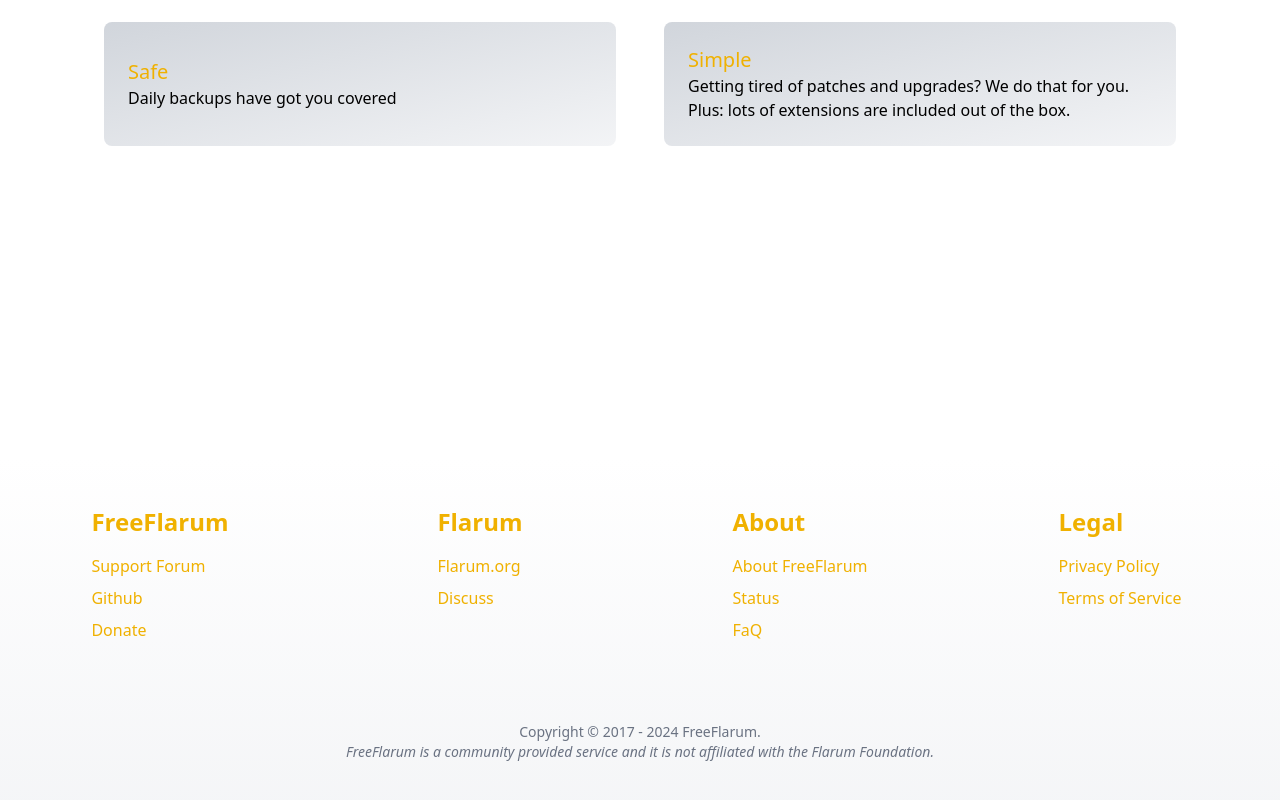
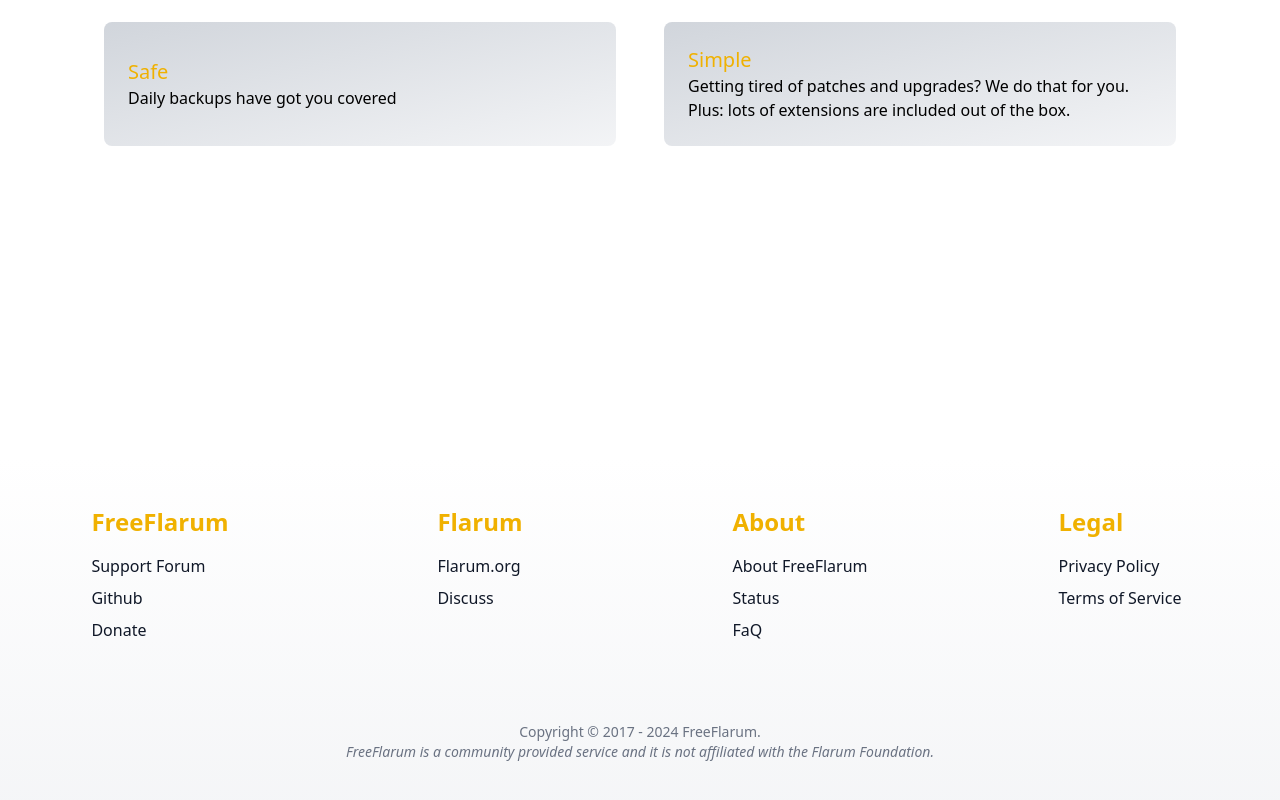
Before and after one commit to SKevo18/freeflarum-frontend, a Vue app: page / in a window 1280 px wide. Shown: the part 906-1706 px from the top of the page. Built offline with nearby package versions, Linux system fonts and the light colour scheme.

Commit message:
fix footer link farby

```diff
--- a/src/components/FooterComponent.vue
+++ b/src/components/FooterComponent.vue
@@ -1,12 +1,8 @@
 <script lang="ts">
 import { defineComponent } from 'vue'
-import LinkComponent from './ui/LinkComponent.vue'
 
 export default defineComponent({
   name: 'FooterComponent',
-  components: {
-    LinkComponent,
-  },
   data() {
     return {
       linkGroups: {
@@ -49,7 +45,7 @@
         <nav class="mt-4">
           <ul class="space-y-2">
             <li v-for="(href, title) in link">
-              <LinkComponent :href>{{ title }}</LinkComponent>
+              <a :href>{{ title }}</a>
             </li>
           </ul>
         </nav>
@@ -78,7 +74,7 @@
 <style scoped>
 @import 'tailwindcss';
 
-a {
+a[href] {
   @apply text-gray-900 dark:text-gray-100;
 }
 </style>
--- a/src/components/HeaderComponent.vue
+++ b/src/components/HeaderComponent.vue
@@ -2,14 +2,12 @@
 import { defineComponent } from 'vue'
 import { RouterLink } from 'vue-router'
 
-import LinkComponent from '@/components/ui/LinkComponent.vue'
 import { FontAwesomeIcon } from '@fortawesome/vue-fontawesome'
 
 export default defineComponent({
   name: 'HeaderComponent',
   components: {
     FontAwesomeIcon,
-    LinkComponent,
   },
   data() {
     return {
@@ -57,10 +55,10 @@
         :to="{ name: title.toLowerCase() }"
         @click="mobileMenuOpen = false"
       >
-        <LinkComponent>
+        <a class="flex space-x-2 items-center">
           <FontAwesomeIcon class="text-yellow-500" :icon />
           <span>{{ title }}</span>
-        </LinkComponent>
+        </a>
       </RouterLink>
     </nav>
   </header>
--- a/src/components/ui/LinkComponent.vue
+++ /dev/null
@@ -1,19 +0,0 @@
-<script lang="ts">
-import { defineComponent } from 'vue'
-
-export default defineComponent({
-  name: 'LinkComponent',
-  props: {
-    href: {
-      type: String,
-      required: false,
-    },
-  },
-})
-</script>
-
-<template>
-  <a :href class="flex space-x-2 items-center">
-    <slot></slot>
-  </a>
-</template>
```
